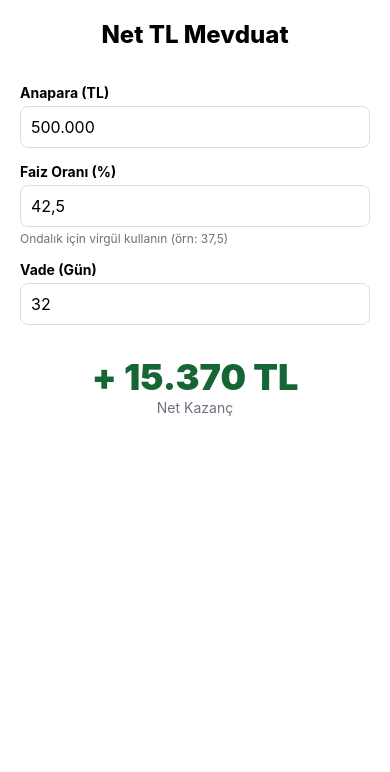
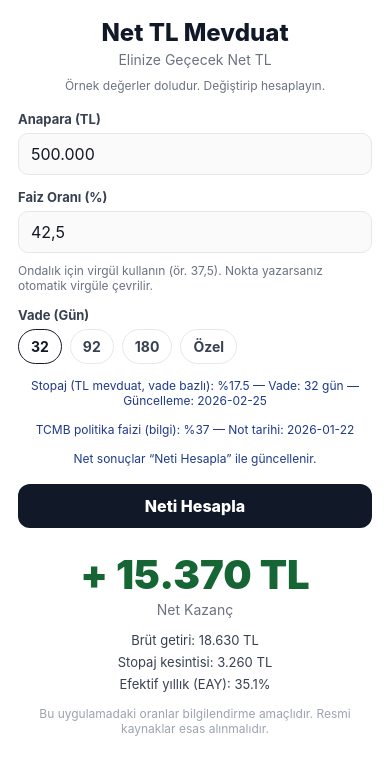
Before and after one commit to altaratinc-ops/net-tl-mevduat, a React Native app: screen / in a window 390 px wide. Shown: the top 772 px of the page. Built offline with nearby package versions, Linux system fonts and the light colour scheme.

Commit message:
rate dot-to-comma and keep full ui

```diff
--- a/App.tsx
+++ b/App.tsx
@@ -12,47 +12,104 @@ import {
   StatusBar,
 } from "react-native";
 
+type CalcResult = {
+  gross: number;
+  withholding: number;
+  net: number;
+  eay: number;
+  stopajPctUsed: number;
+};
+
+// Bilgi tarihleri (manuel)
+const INFO_LAST_UPDATED = "2026-02-25";
+
+// TL mevduat stopaj oranları (vade bazlı)
 const STOPAJ_TL_UP_TO_6M = 17.5;
 const STOPAJ_TL_UP_TO_1Y = 15;
 const STOPAJ_TL_OVER_1Y = 10;
+
+// TCMB politika faizi (bilgi amaçlı)
+const TCMB_POLICY_RATE_PCT = 37;
+const TCMB_POLICY_RATE_NOTE_DATE = "2026-01-22";
 
 function clampNonNegative(n: number): number {
   return Number.isFinite(n) && n > 0 ? n : 0;
 }
 
+/**
+ * TR sayı parse:
+ * - "500.000" => 500000
+ * - "42,5" => 42.5
+ * - "42.5" => 42.5 (destekliyoruz ama faiz inputunda bunu otomatik virgüle çevireceğiz)
+ */
 function parseTrNumber(input: string): number {
-  const raw = (input ?? "").trim();
+  const raw = (input ?? "").toString().trim();
   if (!raw) return 0;
 
-  let s = raw.replace(/\./g, "").replace(",", ".");
+  let s = raw.replace(/\s+/g, "");
+
+  // Hem . hem , varsa: . binlik, , ondalık varsay
+  if (s.includes(".") && s.includes(",")) {
+    s = s.replace(/\./g, "").replace(",", ".");
+  } else if (s.includes(",")) {
+    // sadece virgül varsa ondalık
+    s = s.replace(",", ".");
+  } else {
+    // sadece nokta varsa: ondalık olabilir (42.5) ya da binlik (500.000)
+    // burada güvenli şekilde: birden fazla nokta varsa binlik say
+    const dotCount = (s.match(/\./g) || []).length;
+    if (dotCount >= 2) s = s.replace(/\./g, "");
+    // tek nokta varsa olduğu gibi bırak (42.5)
+  }
+
   s = s.replace(/[^0-9.]/g, "");
   const n = parseFloat(s);
   return Number.isFinite(n) ? n : 0;
 }
 
+// Anapara: sadece rakam topla, TR formatla (1000000 -> 1.000.000)
+// Ayrıca kullanıcı virgül basarsa (,) görmezden gel (biz otomatik nokta koyuyoruz)
 function formatThousandsTR(input: string): string {
   let s = (input ?? "").toString();
+
+  // Kullanıcı virgül basarsa boşver (binlik ayırıcıyı biz koyacağız)
   s = s.replace(/,/g, "");
+
   const digitsOnly = s.replace(/\D+/g, "");
   if (!digitsOnly) return "";
+
   const n = parseInt(digitsOnly, 10);
+  if (!Number.isFinite(n)) return "";
+
   return new Intl.NumberFormat("tr-TR").format(n);
 }
 
+// Gün: sadece rakam
+function digitsOnly(text: string): string {
+  return (text ?? "").replace(/\D+/g, "");
+}
+
+/**
+ * Faiz inputu:
+ * - Nokta (.) basarsa otomatik virgül (,) yapsın
+ * - Sadece rakam + virgül kalsın
+ * - 1 tane virgül olsun
+ * - ",5" -> "0,5"
+ */
 function formatRateTR(input: string): string {
   let s = (input ?? "").toString();
 
   // Noktayı virgüle çevir
   s = s.replace(/\./g, ",");
 
-  // Sadece rakam + virgül
+  // Sadece rakam ve virgül
   s = s.replace(/[^0-9,]/g, "");
 
   // Tek virgül
-  const firstComma = s.indexOf(",");
-  if (firstComma !== -1) {
-    const before = s.slice(0, firstComma + 1);
-    const after = s.slice(firstComma + 1).replace(/,/g, "");
+  const firstCommaIndex = s.indexOf(",");
+  if (firstCommaIndex !== -1) {
+    const before = s.slice(0, firstCommaIndex + 1);
+    const after = s.slice(firstCommaIndex + 1).replace(/,/g, "");
     s = before + after;
   }
 
@@ -61,73 +118,215 @@ function formatRateTR(input: string): string {
   return s;
 }
 
-function getStopajPct(days: number) {
-  if (days <= 180) return STOPAJ_TL_UP_TO_6M;
-  if (days <= 365) return STOPAJ_TL_UP_TO_1Y;
+function getStopajPctForTlDepositDays(days: number): number {
+  const d = Math.max(1, Math.floor(clampNonNegative(days)));
+  if (d <= 180) return STOPAJ_TL_UP_TO_6M;
+  if (d <= 365) return STOPAJ_TL_UP_TO_1Y;
   return STOPAJ_TL_OVER_1Y;
 }
 
-function formatTL(n: number) {
-  return new Intl.NumberFormat("tr-TR").format(Math.round(n));
+function calcNetDeposit(params: {
+  principal: number;
+  annualRatePct: number;
+  days: number;
+}): CalcResult {
+  const P = clampNonNegative(params.principal);
+  const r = clampNonNegative(params.annualRatePct) / 100;
+  const d = Math.max(1, Math.floor(clampNonNegative(params.days)));
+
+  const stopajPctUsed = getStopajPctForTlDepositDays(d);
+  const s = stopajPctUsed / 100;
+
+  const gross = P * r * (d / 365);
+  const withholding = gross * s;
+  const net = gross - withholding;
+
+  const eay = P > 0 ? (net / P) * (365 / d) * 100 : 0;
+
+  return { gross, withholding, net, eay, stopajPctUsed };
+}
+
+function formatTL(n: number): string {
+  const rounded = Math.round(Number.isFinite(n) ? n : 0);
+  return new Intl.NumberFormat("tr-TR").format(rounded);
 }
 
 export default function App() {
   const [principalText, setPrincipalText] = useState("500.000");
+
+  // Örnek: 42,5 ile başlasın
   const [rateText, setRateText] = useState("42,5");
-  const [daysText, setDaysText] = useState("32");
 
-  const result = useMemo(() => {
-    const P = parseTrNumber(principalText);
-    const r = parseTrNumber(rateText) / 100;
-    const d = parseInt(daysText) || 0;
+  const [selectedDays, setSelectedDays] = useState<32 | 92 | 180 | "custom">(32);
+  const [customDaysText, setCustomDaysText] = useState("32");
 
-    const gross = P * r * (d / 365);
-    const stopaj = gross * (getStopajPct(d) / 100);
-    const net = gross - stopaj;
+  // Net sonuçlar sadece "Neti Hesapla" ile güncellenir
+  const [result, setResult] = useState(() =>
+    calcNetDeposit({
+      principal: 500000,
+      annualRatePct: 42.5,
+      days: 32,
+    })
+  );
 
-    return { gross, stopaj, net };
-  }, [principalText, rateText, daysText]);
+  const daysValue = useMemo(() => {
+    if (selectedDays === "custom") {
+      const d = parseInt(digitsOnly(customDaysText), 10);
+      return Number.isFinite(d) && d > 0 ? d : 0;
+    }
+    return selectedDays;
+  }, [selectedDays, customDaysText]);
+
+  // Stopaj yazısı vade değişince anında güncellensin
+  const stopajPreviewPct = useMemo(() => {
+    const d = daysValue > 0 ? daysValue : 32;
+    return getStopajPctForTlDepositDays(d);
+  }, [daysValue]);
+
+  const onCalculate = () => {
+    const principal = parseTrNumber(principalText);
+    const annualRatePct = parseTrNumber(rateText); // "42,5" -> 42.5
+    const days = daysValue;
+
+    const res = calcNetDeposit({ principal, annualRatePct, days });
+    setResult(res);
+  };
+
+  const netPrefix = result.net > 0 ? "+ " : "";
 
   return (
-    <SafeAreaView style={{ flex: 1, backgroundColor: "#fff" }}>
-      <View style={{ height: Platform.OS === "android" ? StatusBar.currentHeight : 0 }} />
+    <SafeAreaView style={styles.safe}>
+      <View style={styles.androidTopPad} />
+
       <KeyboardAvoidingView
-        style={{ flex: 1 }}
+        style={styles.safe}
         behavior={Platform.OS === "ios" ? "padding" : undefined}
       >
-        <ScrollView contentContainerStyle={{ padding: 20 }}>
-          <Text style={styles.title}>Net TL Mevduat</Text>
+        <ScrollView contentContainerStyle={styles.container} keyboardShouldPersistTaps="handled">
+          <Text style={styles.title} numberOfLines={2} adjustsFontSizeToFit>
+            Net TL Mevduat
+          </Text>
+          <Text style={styles.subtitle}>Elinize Geçecek Net TL</Text>
 
+          <Text style={styles.exampleNote}>
+            Örnek değerler doludur. Değiştirip hesaplayın.
+          </Text>
+
+          <View style={styles.form}>
+            <View style={styles.field}>
               <Text style={styles.label}>Anapara (TL)</Text>
               <TextInput
                 value={principalText}
                 onChangeText={(t) => setPrincipalText(formatThousandsTR(t))}
                 keyboardType="numeric"
+                placeholder="Örnek: 100.000"
                 style={styles.input}
               />
+            </View>
 
+            <View style={styles.field}>
               <Text style={styles.label}>Faiz Oranı (%)</Text>
               <TextInput
                 value={rateText}
                 onChangeText={(t) => setRateText(formatRateTR(t))}
                 keyboardType="numeric"
+                placeholder="Örnek: 42,5"
                 style={styles.input}
               />
-          <Text style={styles.hint}>Ondalık için virgül kullanın (örn: 37,5)</Text>
+              <Text style={styles.smallHint}>
+                Ondalık için virgül kullanın (ör. 37,5). Nokta yazarsanız otomatik virgüle çevrilir.
+              </Text>
+            </View>
 
+            <View style={styles.field}>
               <Text style={styles.label}>Vade (Gün)</Text>
+
+              <View style={styles.pills}>
+                {[32, 92, 180].map((d) => {
+                  const active = selectedDays === d;
+                  return (
+                    <Pressable
+                      key={d}
+                      onPress={() => {
+                        setSelectedDays(d as 32 | 92 | 180);
+                        setCustomDaysText(String(d));
+                      }}
+                      style={[styles.pill, active && styles.pillActive]}
+                    >
+                      <Text style={[styles.pillText, active && styles.pillTextActive]}>
+                        {d}
+                      </Text>
+                    </Pressable>
+                  );
+                })}
+
+                <Pressable
+                  onPress={() => setSelectedDays("custom")}
+                  style={[styles.pill, selectedDays === "custom" && styles.pillActive]}
+                >
+                  <Text
+                    style={[
+                      styles.pillText,
+                      selectedDays === "custom" && styles.pillTextActive,
+                    ]}
+                  >
+                    Özel
+                  </Text>
+                </Pressable>
+              </View>
+
+              {selectedDays === "custom" && (
                 <TextInput
-            value={daysText}
-            onChangeText={(t) => setDaysText(t.replace(/\D/g, ""))}
+                  value={customDaysText}
+                  onChangeText={(t) => setCustomDaysText(digitsOnly(t))}
                   keyboardType="numeric"
-            style={styles.input}
+                  placeholder="Gün girin (ör. 400)"
+                  style={[styles.input, { marginTop: 10 }]}
                 />
+              )}
 
-          <View style={{ marginTop: 30, alignItems: "center" }}>
-            <Text style={styles.net}>
-              + {formatTL(result.net)} TL
+              <Text style={styles.infoText}>
+                Stopaj (TL mevduat, vade bazlı): %{stopajPreviewPct} — Vade: {daysValue || 32} gün — Güncelleme:{" "}
+                {INFO_LAST_UPDATED}
               </Text>
-            <Text style={{ color: "#6b7280" }}>Net Kazanç</Text>
+
+              <Text style={styles.infoText}>
+                TCMB politika faizi (bilgi): %{TCMB_POLICY_RATE_PCT} — Not tarihi:{" "}
+                {TCMB_POLICY_RATE_NOTE_DATE}
+              </Text>
+
+              <Text style={styles.infoText}>
+                Net sonuçlar “Neti Hesapla” ile güncellenir.
+              </Text>
+            </View>
+
+            <Pressable onPress={onCalculate} style={styles.button}>
+              <Text style={styles.buttonText}>Neti Hesapla</Text>
+            </Pressable>
+          </View>
+
+          <View style={styles.resultWrap}>
+            <Text style={styles.netValue}>
+              {netPrefix}
+              {formatTL(result.net)} TL
+            </Text>
+            <Text style={styles.netLabel}>Net Kazanç</Text>
+
+            <View style={styles.breakdown}>
+              <Text style={styles.breakRow}>
+                Brüt getiri: {formatTL(result.gross)} TL
+              </Text>
+              <Text style={styles.breakRow}>
+                Stopaj kesintisi: {formatTL(result.withholding)} TL
+              </Text>
+              <Text style={styles.breakRow}>
+                Efektif yıllık (EAY): {result.eay.toFixed(1)}%
+              </Text>
+            </View>
+
+            <Text style={styles.disclaimer}>
+              Bu uygulamadaki oranlar bilgilendirme amaçlıdır. Resmi kaynaklar esas alınmalıdır.
+            </Text>
           </View>
         </ScrollView>
       </KeyboardAvoidingView>
@@ -136,32 +335,89 @@ export default function App() {
 }
 
 const styles = StyleSheet.create({
+  safe: { flex: 1, backgroundColor: "#FFFFFF" },
+  androidTopPad: {
+    height: Platform.OS === "android" ? StatusBar.currentHeight ?? 0 : 0,
+  },
+
+  container: { padding: 18, paddingBottom: 28 },
+
   title: {
     fontSize: 24,
     fontWeight: "800",
+    color: "#111827",
     textAlign: "center",
-    marginBottom: 20,
   },
-  label: {
-    fontWeight: "700",
-    marginTop: 15,
+  subtitle: { marginTop: 4, fontSize: 14, color: "#6B7280", textAlign: "center" },
+
+  exampleNote: {
+    marginTop: 10,
+    fontSize: 12,
+    color: "#6B7280",
+    textAlign: "center",
   },
+
+  form: { marginTop: 18, gap: 14 },
+  field: { gap: 6 },
+  label: { fontSize: 13, color: "#374151", fontWeight: "700" },
+
   input: {
     borderWidth: 1,
-    borderColor: "#ddd",
-    borderRadius: 8,
-    padding: 10,
-    marginTop: 5,
+    borderColor: "#E5E7EB",
+    backgroundColor: "#FAFAFA",
+    borderRadius: 10,
+    paddingHorizontal: 12,
+    paddingVertical: 10,
     fontSize: 16,
+    color: "#111827",
   },
-  hint: {
+
+  smallHint: {
+    marginTop: 4,
     fontSize: 12,
-    color: "#6b7280",
+    color: "#6B7280",
+  },
+
+  pills: { flexDirection: "row", gap: 8, flexWrap: "wrap" },
+  pill: {
+    paddingHorizontal: 12,
+    paddingVertical: 8,
+    borderRadius: 999,
+    borderWidth: 1,
+    borderColor: "#E5E7EB",
+    backgroundColor: "#FFFFFF",
+  },
+  pillActive: { borderColor: "#111827" },
+  pillText: { color: "#374151", fontWeight: "700" },
+  pillTextActive: { color: "#111827" },
+
+  infoText: {
+    marginTop: 8,
+    fontSize: 12,
+    color: "#1E3A8A",
+    textAlign: "center",
+  },
+
+  button: {
     marginTop: 4,
+    backgroundColor: "#111827",
+    borderRadius: 12,
+    paddingVertical: 12,
+    alignItems: "center",
   },
-  net: {
-    fontSize: 36,
-    fontWeight: "900",
-    color: "#166534",
+  buttonText: { color: "#FFFFFF", fontSize: 16, fontWeight: "800" },
+
+  resultWrap: { marginTop: 22, alignItems: "center" },
+  netValue: { fontSize: 40, fontWeight: "900", color: "#166534" },
+  netLabel: { marginTop: 2, fontSize: 14, color: "#6B7280" },
+
+  breakdown: { marginTop: 14, alignSelf: "stretch", gap: 6 },
+  breakRow: { fontSize: 13, color: "#374151", textAlign: "center" },
+
+  disclaimer: {
+    marginTop: 14,
+    fontSize: 12,
+    color: "#9CA3AF",
+    textAlign: "center",
   },
 });
```
Lines whose indentation alone changed are shown as unchanged.
